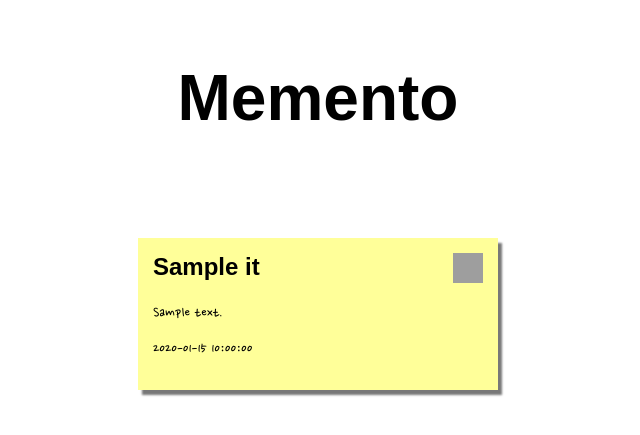
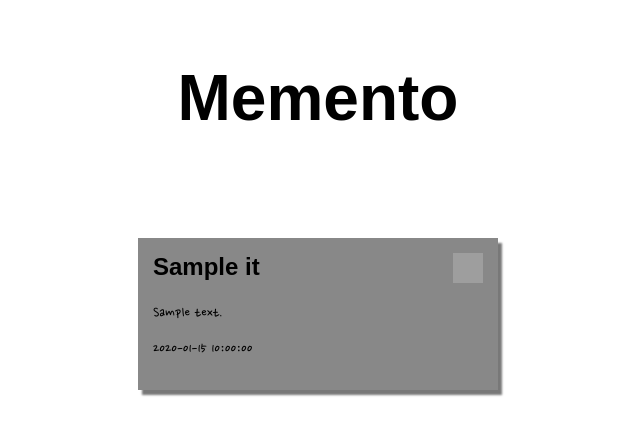
Before and after one commit to BenoitPrmt/Memento, a PHP site: page / in a window 1280 px wide. Shown: the part 66-501 px from the top of the page, without its empty margins (322-962 px from the left). Run offline with PHP 8.4, Linux system fonts and the light colour scheme; tables that the repository leaves empty or names only in its code hold one stand-in row (values such as "Sample post"); grey boxes are pictures that could not be loaded.

Commit message:
add custom color on homepage

```diff
--- a/index.php
+++ b/index.php
@@ -4,7 +4,7 @@ include 'connection.php';
 
 session_start();
 
-$query = 'SELECT id, title, content, date, created_at FROM post_it ORDER BY created_at DESC';
+$query = 'SELECT id, title, content, date, color, created_at FROM post_it ORDER BY created_at DESC';
 $response = $bdd->query($query);
 $datas = $response->fetchAll();
 
@@ -27,7 +27,7 @@ $response->closeCursor();
         <div class="postit-list">
 
             <?php foreach ($datas as $data) { ?>
-                <article class="postit">
+                <article class="postit" style="background-color: <?= $data['color'] ?>;">
                     <div class="postit-header">
                         <h2>
                             <?= $data['title'] ?>
```
